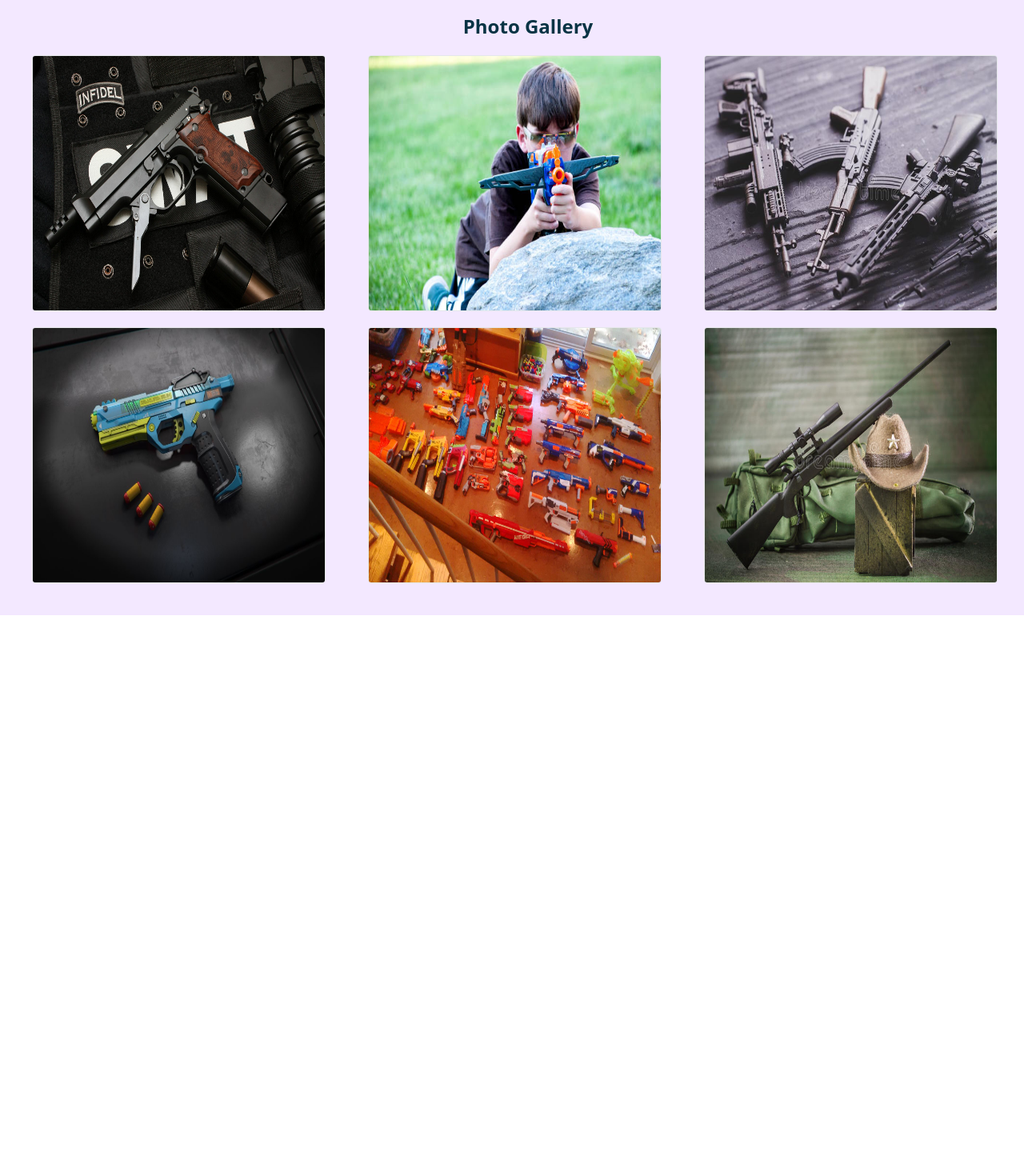
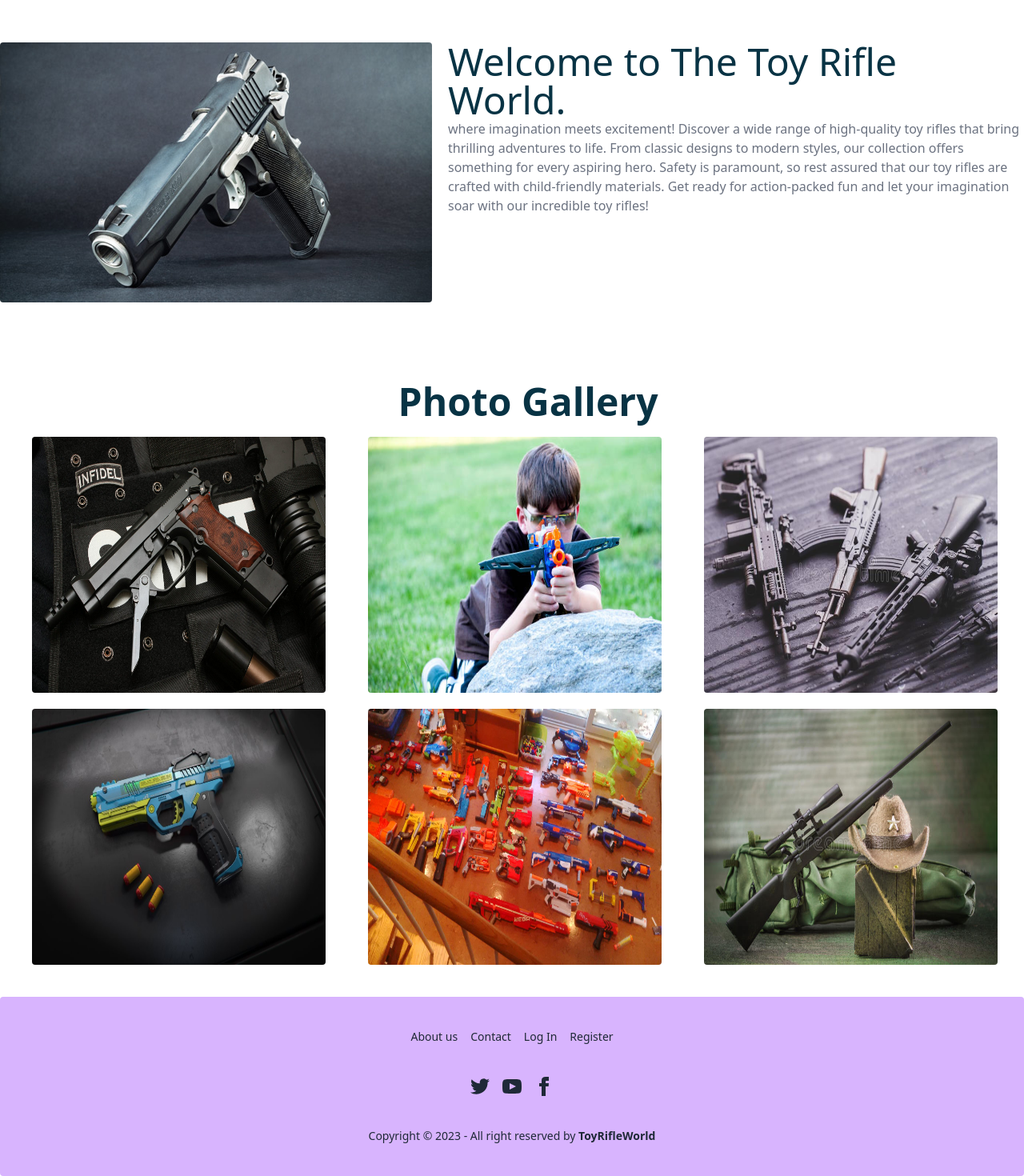
Before and after one commit to Aniqa4/toy-rifle-world, a React (Vite) app: page / in a window 1280 px wide. Shown: the part 123-1593 px from the top of the page at 80% size. Before the commit the page ends 892 px from the top, so only its background shows below. Built offline with nearby package versions, Linux system fonts and the light colour scheme.

Commit message:
added banner ans footer

```diff
--- /dev/null
+++ b/src/Components/Footer.jsx
@@ -0,0 +1,30 @@
+import React from 'react'
+import { Link } from 'react-router-dom';
+
+function Footer() {
+    return (
+        <div>
+            <footer className="footer footer-center p-10 bg-purple-300 text-base-content rounded">
+                <div className="grid grid-flow-col gap-4">
+                    <a className="link link-hover">About us</a>
+                    <a className="link link-hover">Contact</a>
+                    <Link to="/login"><a className="link link-hover">Log In</a></Link>
+                    <Link to="/register"><a className="link link-hover">Register</a></Link>
+
+                </div>
+                <div>
+                    <div className="grid grid-flow-col gap-4">
+                        <a><svg xmlns="http://www.w3.org/2000/svg" width="24" height="24" viewBox="0 0 24 24" className="fill-current"><path d="M24 4.557c-.883.392-1.832.656-2.828.775 1.017-.609 1.798-1.574 2.165-2.724-.951.564-2.005.974-3.127 1.195-.897-.957-2.178-1.555-3.594-1.555-3.179 0-5.515 2.966-4.797 6.045-4.091-.205-7.719-2.165-10.148-5.144-1.29 2.213-.669 5.108 1.523 6.574-.806-.026-1.566-.247-2.229-.616-.054 2.281 1.581 4.415 3.949 4.89-.693.188-1.452.232-2.224.084.626 1.956 2.444 3.379 4.6 3.419-2.07 1.623-4.678 2.348-7.29 2.04 2.179 1.397 4.768 2.212 7.548 2.212 9.142 0 14.307-7.721 13.995-14.646.962-.695 1.797-1.562 2.457-2.549z"></path></svg></a>
+                        <a><svg xmlns="http://www.w3.org/2000/svg" width="24" height="24" viewBox="0 0 24 24" className="fill-current"><path d="M19.615 3.184c-3.604-.246-11.631-.245-15.23 0-3.897.266-4.356 2.62-4.385 8.816.029 6.185.484 8.549 4.385 8.816 3.6.245 11.626.246 15.23 0 3.897-.266 4.356-2.62 4.385-8.816-.029-6.185-.484-8.549-4.385-8.816zm-10.615 12.816v-8l8 3.993-8 4.007z"></path></svg></a>
+                        <a><svg xmlns="http://www.w3.org/2000/svg" width="24" height="24" viewBox="0 0 24 24" className="fill-current"><path d="M9 8h-3v4h3v12h5v-12h3.642l.358-4h-4v-1.667c0-.955.192-1.333 1.115-1.333h2.885v-5h-3.808c-3.596 0-5.192 1.583-5.192 4.615v3.385z"></path></svg></a>
+                    </div>
+                </div>
+                <div>
+                    <p>Copyright © 2023 - All right reserved by <span className=" font-semibold">ToyRifleWorld</span></p>
+                </div>
+            </footer>
+        </div>
+    )
+}
+
+export default Footer;
--- a/src/Components/Home/Banner.jsx
+++ b/src/Components/Home/Banner.jsx
@@ -1,9 +1,20 @@
 import React from 'react'
 
 function Banner() {
-  return (
-    <div>Banner</div>
-  )
+    return (
+        <div className='flex justify-center gap-5 my-20'>
+            <img src="banner.jpg" className=' rounded' />
+            <div>
+                <h1 className='text-5xl'>Welcome to The Toy Rifle World.</h1>
+                <p className=' text-gray-500'>where imagination meets excitement!
+                    Discover a wide range of high-quality toy rifles that bring thrilling adventures to life. From classic designs to modern styles,
+                    our collection offers something for every aspiring hero. Safety is paramount,
+                    so rest assured that our toy rifles are crafted with child-friendly materials.
+                    Get ready for action-packed fun and let your imagination soar with our incredible toy rifles!
+                </p>
+            </div>
+        </div>
+    )
 }
 
 export default Banner;
--- a/src/Components/Home/Gallery.jsx
+++ b/src/Components/Home/Gallery.jsx
@@ -2,15 +2,15 @@
 
 function Gallery() {
   return (
-    <div className=' bg-purple-100 ps-10 pb-10 pt-5 text-center'>
-        <h1 className=' text-2xl mb-5 font-semibold'>Photo Gallery</h1>
+    <div className=' ps-10 pb-10 pt-5 text-center'>
+        <h1 className=' text-5xl mb-5 font-semibold'>Photo Gallery</h1>
         <div className='grid grid-cols-3 gap-5'>
-            <img src="g-1.jpg" className='w-11/12 h-80 rounded border' />
-            <img src="g-2.jpg" className='w-11/12 h-80 rounded border'/>
-            <img src="g-3.jpg" className='w-11/12 h-80 rounded border'/>
-            <img src="g-4.jpg" className='w-11/12 h-80 rounded border'/>
-            <img src="g-5.jpg" className='w-11/12 h-80 rounded border'/>
-            <img src="g-6.jpg" className='w-11/12 h-80 rounded border'/>
+            <img src="g-1.jpg" className='w-11/12 h-80 rounded' />
+            <img src="g-2.jpg" className='w-11/12 h-80 rounded'/>
+            <img src="g-3.jpg" className='w-11/12 h-80 rounded'/>
+            <img src="g-4.jpg" className='w-11/12 h-80 rounded'/>
+            <img src="g-5.jpg" className='w-11/12 h-80 rounded'/>
+            <img src="g-6.jpg" className='w-11/12 h-80 rounded'/>
         </div>
     </div>
   )
--- a/src/Components/Navbar.jsx
+++ b/src/Components/Navbar.jsx
@@ -3,7 +3,7 @@
 
 function Navbar() {
   return (
-    <div className='flex justify-between items-center bg-purple-100 py-5 px-5'>
+    <div className='flex justify-between items-center bg-purple-300 py-5 px-5'>
       <div className='flex gap-2 items-center'>
         <img src="toylogo.png" className=' w-14 rounded-full' />
         <h1 className='text-xl font-bold'>ToyRifleWorld</h1>
@@ -15,7 +15,7 @@
         <Link to='/addatoy'>Add a Toy</Link>
         <Link to='/blogs'>Blogs</Link>
       </div>
-      <button className='border-2 border-cyan-950 rounded py-2 px-5 bg-white'>
+      <button className=' font-bold bg-cyan-950 rounded py-2 px-5 text-white'>
         <Link to='/login'>Login</Link>
       </button>
     </div>
--- /dev/null
+++ b/src/Components/Register.jsx
@@ -0,0 +1,9 @@
+import React from 'react'
+
+function Register() {
+  return (
+    <div>Register</div>
+  )
+}
+
+export default Register;
--- a/src/Layout/Layout.jsx
+++ b/src/Layout/Layout.jsx
@@ -1,14 +1,18 @@
 import React from 'react';
 import Navbar from '../Components/Navbar'
 import { Outlet } from 'react-router-dom';
+import Footer from '../Components/Footer';
 
 
 function Layout() {
     return (
         <>
-            <div className='container mx-auto  text-cyan-950'>
-                <Navbar></Navbar>
-                <Outlet></Outlet>
+            <div className='bg-base-100'>
+                <div className='container mx-auto  text-cyan-950'>
+                    <Navbar></Navbar>
+                    <Outlet></Outlet>
+                    <Footer></Footer>
+                </div>
             </div>
         </>
     )
--- a/src/Routes/Routes.jsx
+++ b/src/Routes/Routes.jsx
@@ -6,6 +6,7 @@
 import Blogs from "../Components/Blogs";
 import Layout from "../Layout/Layout";
 import Login from "../Components/Login";
+import Register from "../Components/Register";
 
 const router = createBrowserRouter([
     {
@@ -35,6 +36,10 @@
             {
                 path: "/login",
                 element: <Login></Login>
+            },
+            {
+                path: "/Register",
+                element: <Register></Register>
             }
         ]
     },
```
Also changed, not shown: public/banner.jpg (added).
